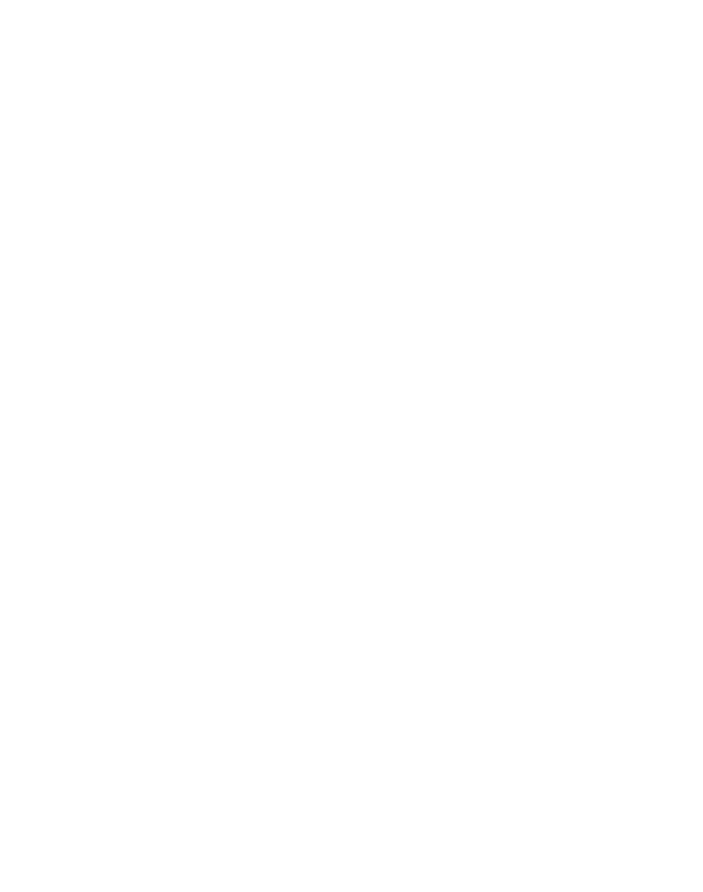
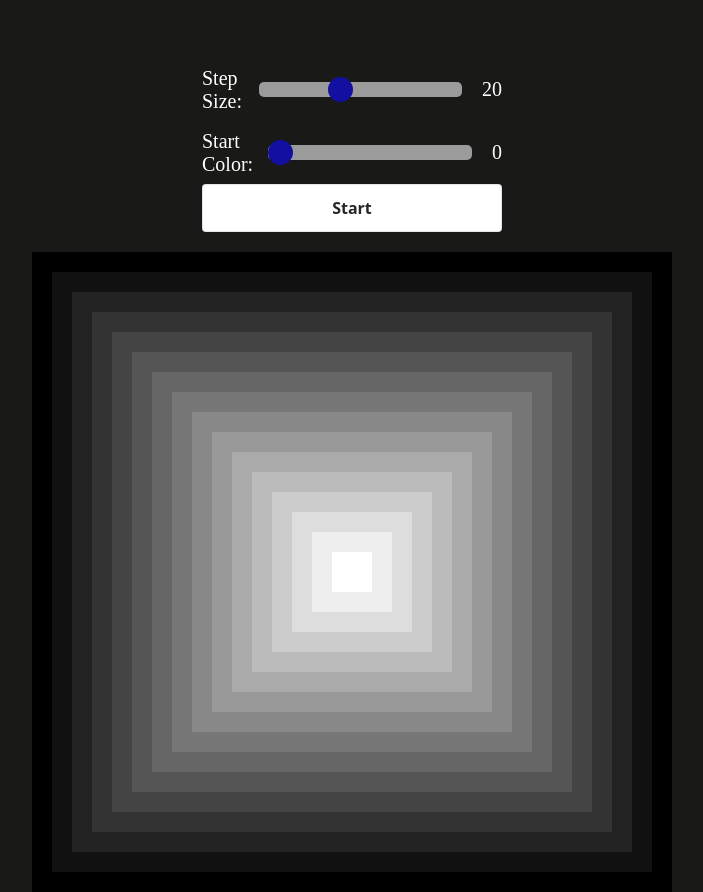
Before and after one commit to dianix0330/HealthTap, a plain HTML site: page index.html in a window 1280 px wide. Shown: the whole page, without its empty margins (296-999 px from the left). Before the commit the page ends 800 px from the top, so only its background shows below. Drawn offline with Linux system fonts and the light colour scheme.

Commit message:
Complete task1

```diff
--- /dev/null
+++ b/index.css
@@ -0,0 +1,43 @@
+body {
+  height: 100vh;
+  width: 100vw;
+  display: flex;
+  align-items: center;
+  flex-direction: column;
+  padding-top: 50px;
+  box-sizing: border-box;
+  background-color: #191918;
+  color: white;
+}
+
+.box-content {
+  position: relative;
+  display: flex;
+  justify-content: center;
+  align-items: center;
+  flex: 1;
+}
+.box-content__container {
+  display: flex;
+  justify-content: center;
+  align-items: center;
+  transform: rotate(0deg);
+}
+
+.input-content {
+  display: flex;
+  flex-direction: column;
+  width: 300px;
+  font-size: 20px;
+  margin-bottom: 20px;
+  z-index: 10;
+}
+
+.input-content__size, .input-content__start {
+  display: flex;
+  align-items: center;
+}
+
+.box {
+  position: absolute;
+}
--- a/index.html
+++ b/index.html
@@ -1,6 +1,27 @@
 <!DOCTYPE html>
 <html>
   <head>
-
+    <title>Pyramid</title>
+    <link rel="stylesheet" href="index.css" />
+    <link rel="stylesheet" href="slider.css" />
   </head>
+  <body onload="composeContent()">
+    <div class="input-content">
+      <div class="input-content__size">
+        <label for="stepSize">Step Size:</label>
+        <input type="range" id="stepSize" value="20" min="1" max="50" class="slider"/>
+        <p id="sizeValue">20</p>
+      </div>
+      <div class="input-content__start">
+        <label for="startColor">Start Color:</label>
+        <input type="range" id="startColor" value="0" min="0" max="15" class="slider"/>
+        <p id="colorValue">0</p>
+      </div>
+      <button class="btn-start" onclick="handleRotateClick()">Start</button>
+    </div>
+    <div class="box-content">
+      <div id="container" class="box-content__container"></div>
+    </div>
+    <script src="index.js"></script>
+  </body>
 </html>
--- a/index.js
+++ b/index.js
@@ -0,0 +1,118 @@
+/*
+Draw Squares
+  Write a function drawSquares using any non-canvas-based web framework of your choice (or raw JS) that draws greyscale squares overlapping
+  in a pyramid fashion on a webpage.
+
+  The function takes two arguments, a stepSize and a starting color.
+  StepSize controls the number of pixels to be visible on each side of a square and starting color is a number (0-15) that determines
+  what color to start drawing from (squares should be drawn all the way until white in the center). For instance, if the starting color
+  is 14 then you would draw two squares colored #EEE and #FFF.
+
+  Ideally, build the CSS in a way that you don't need to utilize flex.
+  I've attached sample expected outputs from calling drawSquares(10, 0) and drawSquares(20, 5).
+  Please carefully analyze the samples provided for desired behavior.
+
+Bonus:
+  Come up with extensions, functions, and/or customization to the base solution. We want to see your creativity and ingenuity.
+*/
+
+/*
+const colors = Array.from({length: 16}, (_, v) => v).map((_, index) => (
+  `#${Array(3).fill(index.toString(16)).join('')}`
+)) */
+
+const colors = [
+  "#000",
+  "#111",
+  "#222",
+  "#333",
+  "#444",
+  "#555",
+  "#666",
+  "#777",
+  "#888",
+  "#999",
+  "#AAA",
+  "#BBB",
+  "#CCC",
+  "#DDD",
+  "#EEE",
+  "#FFF",
+];
+
+const colorLength = colors.length;
+const contentElement = document.getElementById("container");
+
+let stepSize = 20, startColor = 0, startRotate = false, timerID, deg = 0;
+
+const stepSlider = document.getElementById("stepSize");
+const startSlider = document.getElementById("startColor");
+
+const sizeValue = document.getElementById("sizeValue");
+const colorValue = document.getElementById("colorValue");
+
+const startBtn = document.getElementsByClassName("btn-start")[0];
+
+stepSlider.oninput = function() {
+  stepSize = this.value;
+  sizeValue.innerHTML = this.value;
+  composeContent();
+}
+
+startSlider.oninput = function() {
+  startColor = this.value;
+  colorValue.innerHTML = this.value;
+  composeContent();
+}
+
+function composeContent() {
+  contentElement.innerHTML = "";
+  for (let index = startColor; index < colorLength; index++) {
+    const boxElement = document.createElement("div");
+    boxElement.className = "box";
+    boxElement.id = `box--${index}`;
+    contentElement.appendChild(boxElement);
+  }
+
+  setBoxProperty(stepSize, startColor);
+}
+
+function handleSizeEvent(ev) {
+  stepSize = ev.target.value;
+  composeContent();
+}
+
+function handleColorEvent(ev) {
+  startColor = ev.target.value;
+  composeContent();
+}
+
+function setBoxProperty(stepSize, startColor) {
+  const containerSize = stepSize * (colorLength - startColor) * 2;
+  contentElement.style.width = `${containerSize}px`;
+  contentElement.style.height = `${containerSize}px`;
+
+  for (let index = startColor; index < colorLength; index++) {
+    const boxByIndex = document.getElementById(`box--${index}`);
+    const boxSize = (colorLength - index) * stepSize * 2;
+
+    boxByIndex.style.width = `${boxSize}px`;
+    boxByIndex.style.height = `${boxSize}px`;
+    boxByIndex.style.backgroundColor = colors[index];
+  }
+}
+
+function handleRotateClick() {
+  startRotate = !startRotate;
+  if( startRotate ) {
+    timerID = setInterval(() => rotate(), 50);
+  }
+  else
+    clearInterval(timerID);
+  startBtn.textContent = (startRotate ? 'Stop' : 'Start')
+}
+
+function rotate() {
+  contentElement.style.transform = `rotate(${deg}deg)`
+  deg += 10;
+}
--- /dev/null
+++ b/slider.css
@@ -0,0 +1,84 @@
+.slider {
+  -webkit-appearance: none;
+  width: 100%;
+  height: 15px;
+  border-radius: 5px;
+  background: #d3d3d3;
+  outline: none;
+  opacity: 0.7;
+  -webkit-transition: .2s;
+  transition: opacity .2s;
+  width: 100%;
+  margin-right: 20px;
+}
+
+.slider:hover {
+  opacity: 1;
+}
+
+.slider::-webkit-slider-thumb {
+  -webkit-appearance: none;
+  appearance: none;
+  width: 25px;
+  height: 25px;
+  border-radius: 50%;
+  background: #110ddb;
+  cursor: pointer;
+}
+
+.slider::-moz-range-thumb {
+  width: 25px;
+  height: 25px;
+  border-radius: 50%;
+  background: #110ddb;
+  cursor: pointer;
+}
+
+
+/* CSS */
+.btn-start {
+  align-items: center;
+  background-color: #FFFFFF;
+  border: 1px solid rgba(0, 0, 0, 0.1);
+  border-radius: .25rem;
+  box-shadow: rgba(0, 0, 0, 0.02) 0 1px 3px 0;
+  box-sizing: border-box;
+  color: rgba(0, 0, 0, 0.85);
+  cursor: pointer;
+  display: inline-flex;
+  font-family: system-ui,-apple-system,system-ui,"Helvetica Neue",Helvetica,Arial,sans-serif;
+  font-size: 16px;
+  font-weight: 600;
+  justify-content: center;
+  line-height: 1.25;
+  margin: 0;
+  min-height: 3rem;
+  padding: calc(.875rem - 1px) calc(1.5rem - 1px);
+  position: relative;
+  text-decoration: none;
+  transition: all 250ms;
+  user-select: none;
+  -webkit-user-select: none;
+  touch-action: manipulation;
+  vertical-align: baseline;
+  width: auto;
+}
+
+.btn-start:hover,
+.btn-start:focus {
+  border-color: rgba(0, 0, 0, 0.15);
+  box-shadow: rgba(0, 0, 0, 0.1) 0 4px 12px;
+  color: rgba(0, 0, 0, 0.65);
+}
+
+.btn-start:hover {
+  transform: translateY(-1px);
+}
+
+.btn-start:active {
+  background-color: #F0F0F1;
+  border-color: rgba(0, 0, 0, 0.15);
+  box-shadow: rgba(0, 0, 0, 0.06) 0 2px 4px;
+  color: rgba(0, 0, 0, 0.65);
+  transform: translateY(0);
+}
```
